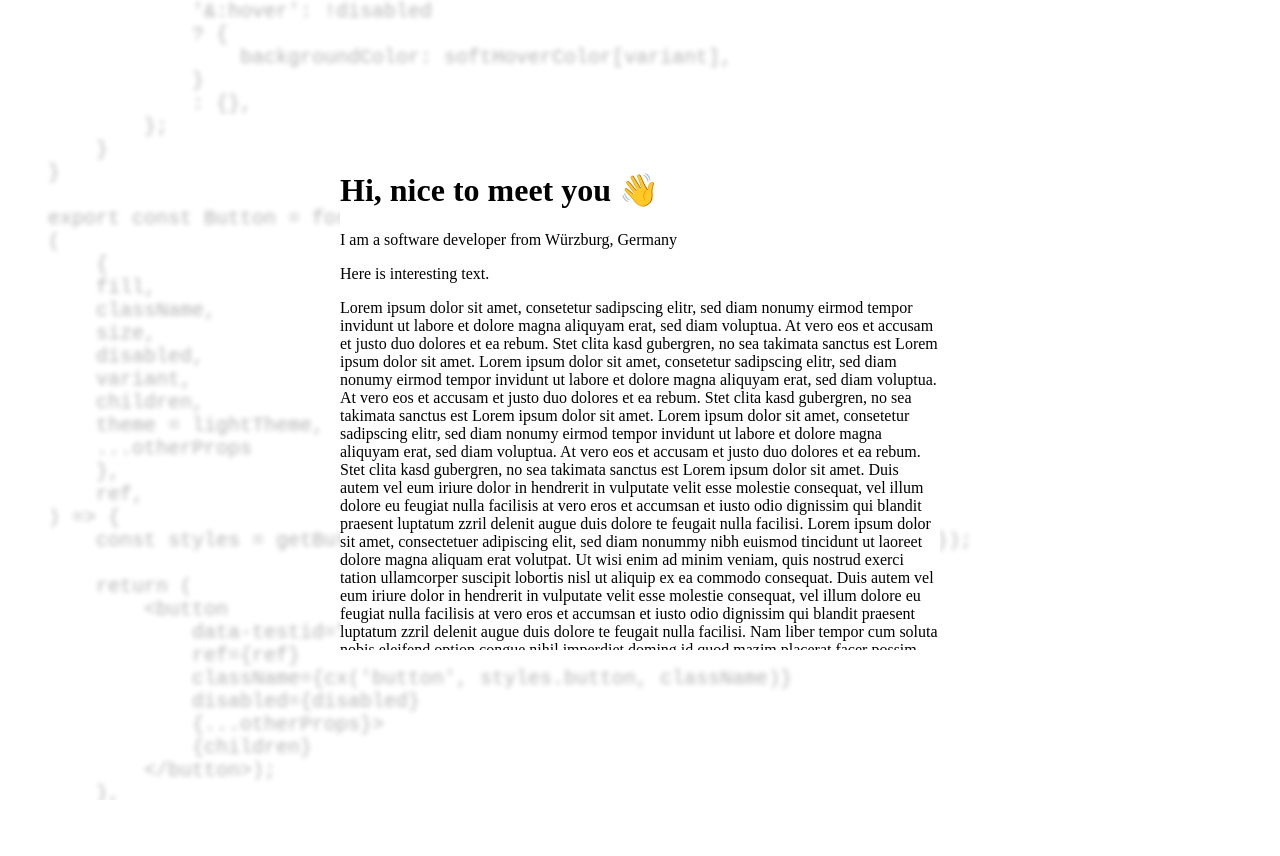
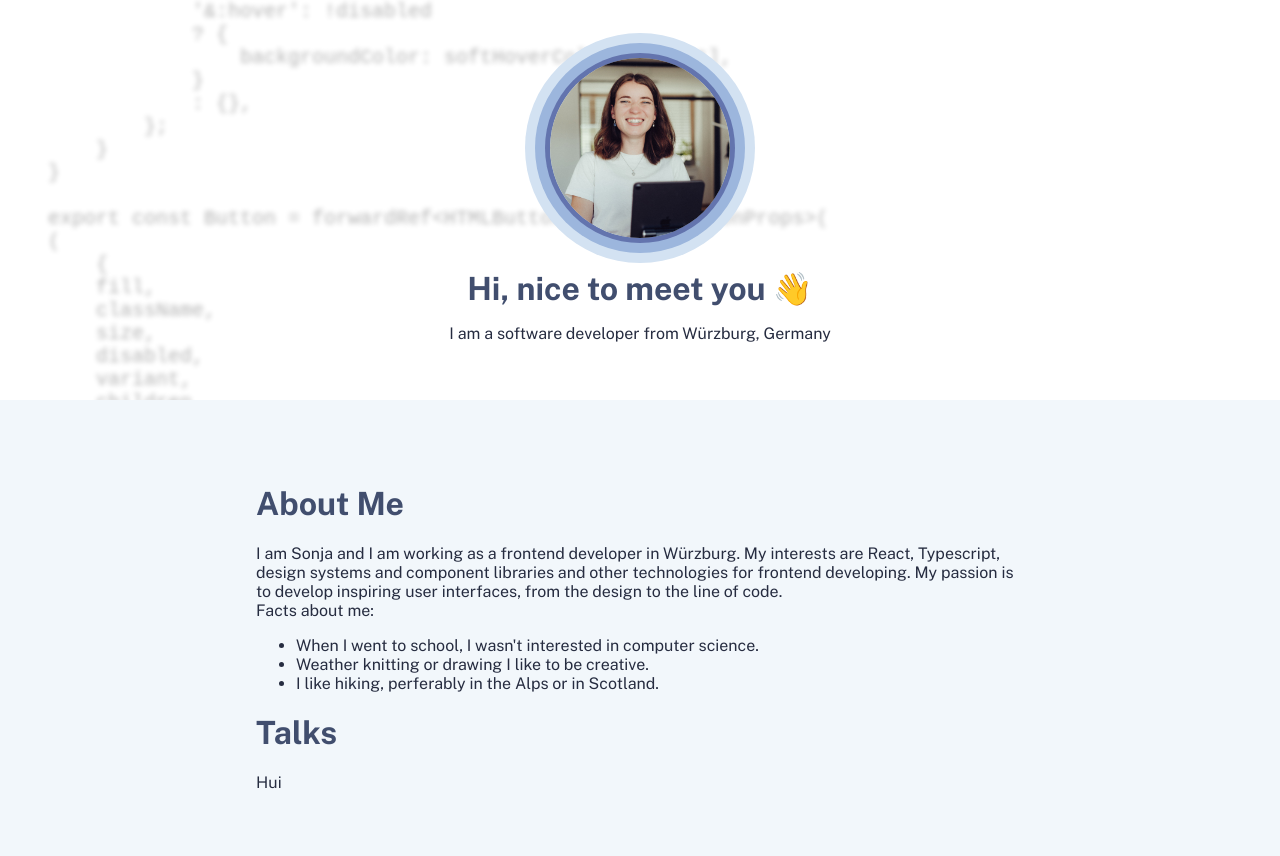
Before and after one commit to sonjafeitsch/portfolio, a plain HTML site: page index.html in a window 1280 px wide. Before the commit the page ends 800 px from the top, so only its background shows below. Drawn offline with Linux system fonts and the light colour scheme.

Commit message:
adjust page

```diff
--- /dev/null
+++ b/fonts.css
@@ -0,0 +1,23 @@
+@font-face {
+  font-family: "PublicSans";
+  src: url("./fonts/PublicSans-Regular.ttf") format("truetype");
+  font-weight: 400;
+}
+
+@font-face {
+  font-family: "PublicSans";
+  src: url("./fonts/PublicSans-Bold.ttf") format("truetype");
+  font-weight: 700;
+}
+
+@font-face {
+  font-family: "PublicSans";
+  src: url("./fonts/PublicSans-ExtraBold.ttf") format("truetype");
+  font-weight: 800;
+}
+
+@font-face {
+  font-family: "PublicSans";
+  src: url("./fonts/PublicSans-SemiBold.ttf") format("truetype");
+  font-weight: 600;
+}
--- a/index.html
+++ b/index.html
@@ -8,10 +8,12 @@
     <meta name="author" content="John Doe" />
     <meta name="viewport" content="width=device-width, initial-scale=1.0" />
     <link rel="stylesheet" href="styles.css" />
+    <link rel="stylesheet" href="fonts.css" />
   </head>
   <body>
-    <div class="code">
-      <pre>
+    <header>
+      <div class="code">
+        <pre>
                 '&:hover': !disabled
                 ? {
                     backgroundColor: softHoverColor[variant],
@@ -51,61 +53,39 @@
 
     Button.displayName = 'Button';
             </pre
-      >
-    </div>
-    <div class="content-container">
-      <div class="content" style="background-color: white">
+        >
+      </div>
+      <div class="content">
+        <img class="avatar" src="./sonja.jpg" />
         <h1>Hi, nice to meet you 👋</h1>
         <p>I am a software developer from Würzburg, Germany</p>
-        <p>Here is interesting text.</p>
+      </div>
+    </header>
+    <content>
+      <h1>About Me</h1>
+      <div>
         <p>
-          Lorem ipsum dolor sit amet, consetetur sadipscing elitr, sed diam
-          nonumy eirmod tempor invidunt ut labore et dolore magna aliquyam erat,
-          sed diam voluptua. At vero eos et accusam et justo duo dolores et ea
-          rebum. Stet clita kasd gubergren, no sea takimata sanctus est Lorem
-          ipsum dolor sit amet. Lorem ipsum dolor sit amet, consetetur
-          sadipscing elitr, sed diam nonumy eirmod tempor invidunt ut labore et
-          dolore magna aliquyam erat, sed diam voluptua. At vero eos et accusam
-          et justo duo dolores et ea rebum. Stet clita kasd gubergren, no sea
-          takimata sanctus est Lorem ipsum dolor sit amet. Lorem ipsum dolor sit
-          amet, consetetur sadipscing elitr, sed diam nonumy eirmod tempor
-          invidunt ut labore et dolore magna aliquyam erat, sed diam voluptua.
-          At vero eos et accusam et justo duo dolores et ea rebum. Stet clita
-          kasd gubergren, no sea takimata sanctus est Lorem ipsum dolor sit
-          amet. Duis autem vel eum iriure dolor in hendrerit in vulputate velit
-          esse molestie consequat, vel illum dolore eu feugiat nulla facilisis
-          at vero eros et accumsan et iusto odio dignissim qui blandit praesent
-          luptatum zzril delenit augue duis dolore te feugait nulla facilisi.
-          Lorem ipsum dolor sit amet, consectetuer adipiscing elit, sed diam
-          nonummy nibh euismod tincidunt ut laoreet dolore magna aliquam erat
-          volutpat. Ut wisi enim ad minim veniam, quis nostrud exerci tation
-          ullamcorper suscipit lobortis nisl ut aliquip ex ea commodo consequat.
-          Duis autem vel eum iriure dolor in hendrerit in vulputate velit esse
-          molestie consequat, vel illum dolore eu feugiat nulla facilisis at
-          vero eros et accumsan et iusto odio dignissim qui blandit praesent
-          luptatum zzril delenit augue duis dolore te feugait nulla facilisi.
-          Nam liber tempor cum soluta nobis eleifend option congue nihil
-          imperdiet doming id quod mazim placerat facer possim assum. Lorem
-          ipsum dolor sit amet, consectetuer adipiscing elit, sed diam nonummy
-          nibh euismod tincidunt ut laoreet dolore magna aliquam erat volutpat.
-          Ut wisi enim ad minim veniam, quis nostrud exerci tation ullamcorper
-          suscipit lobortis nisl ut aliquip ex ea commodo consequat. Duis autem
-          vel eum iriure dolor in hendrerit in vulputate velit esse molestie
-          consequat, vel illum dolore eu feugiat nulla facilisis. At vero eos et
-          accusam et justo duo dolores et ea rebum. Stet clita kasd gubergren,
-          no sea takimata sanctus est Lorem ipsum dolor sit amet. Lorem ipsum
-          dolor sit amet, consetetur sadipscing elitr, sed diam nonumy eirmod
-          tempor invidunt ut labore et dolore magna aliquyam erat, sed diam
-          voluptua. At vero eos et accusam et justo duo dolores et ea rebum.
-          Stet clita kasd gubergren, no sea takimata sanctus est Lorem ipsum
-          dolor sit amet. Lorem ipsum dolor sit amet, consetetur sadipscing
-          elitr, At accusam aliquyam diam diam dolore dolores duo eirmod eos
-          erat, et nonumy sed tempor et et invidunt justo labore Stet clita ea
-          et gubergren, kasd magna no rebum. sanctus sea sed takimata ut vero
-          voluptua. est Lorem ipsum dolor sit amet. Lorem ipsum dolor sit amet,
-          consetetur
+          I am Sonja and I am working as a frontend developer in Würzburg. My
+          interests are React, Typescript, design systems and component libraries
+          and other technologies for frontend developing. My passion is to develop
+          inspiring user interfaces, from the design to the line of code.
         </p>
+        <p>Facts about me:
+          <ul>
+            <li>
+              When I went to school, I wasn't interested in computer
+              science.
+            </li>
+            <li>
+              Weather knitting or drawing I like to be creative.
+            </li>
+            <li> I like
+              hiking, perferably in the Alps or in Scotland.</li>
+            </ul>
+          </p>
       </div>
-    </div>
+      <h1>Talks</h1>
+      <p>Hui</p>
+    </content>
   </body>
 </html>
--- a/styles.css
+++ b/styles.css
@@ -3,12 +3,24 @@ body {
   border: none;
   margin: 0;
   padding: 0;
-  height: 100vh;
+  display: flex;
+  flex-direction: column;
+  color: #262c40;
+  font-family: "PublicSans";
+  font-size: 16px;
+}
+
+h1 {
+  color: #414e6e;
+}
+
+header {
+  position: relative;
 }
 
 .code {
   position: relative;
-  height: 100%;
+  height: 400px;
   overflow: hidden;
 }
 
@@ -19,19 +31,32 @@ body {
   text-shadow: 0 0 5px rgba(0, 0, 0, 0.3);
 }
 
-.content-container {
+.avatar {
+  width: 180px;
+  height: 180px;
+  margin-bottom: 16px;
+  border-radius: 9999px;
+  box-shadow: 0 0 0 5px #6374ae, 0 0 0 15px #9cb6dd, 0 0 0 25px #d3e2f2;
+}
+
+.content {
   position: absolute;
   top: 0;
   display: flex;
   flex-direction: column;
+  align-items: center;
+  gap: 16px;
+  width: 100%;
+  height: 100%;
   justify-content: center;
-  align-items: center;
-  height: 100%;
-  width: 100%;
 }
 
-.content {
-  max-width: 600px;
-  max-height: 500px;
-  overflow: auto;
+.content > h1,
+p {
+  margin: 0px;
 }
+
+content {
+  padding: 64px 256px;
+  background-color: #f2f7fb;
+}
```
Also changed, not shown: fonts/PublicSans-Bold.ttf (added), fonts/PublicSans-ExtraBold.ttf (added), fonts/PublicSans-Regular.ttf (added), fonts/PublicSans-SemiBold.ttf (added), sonja.jpg (added).
